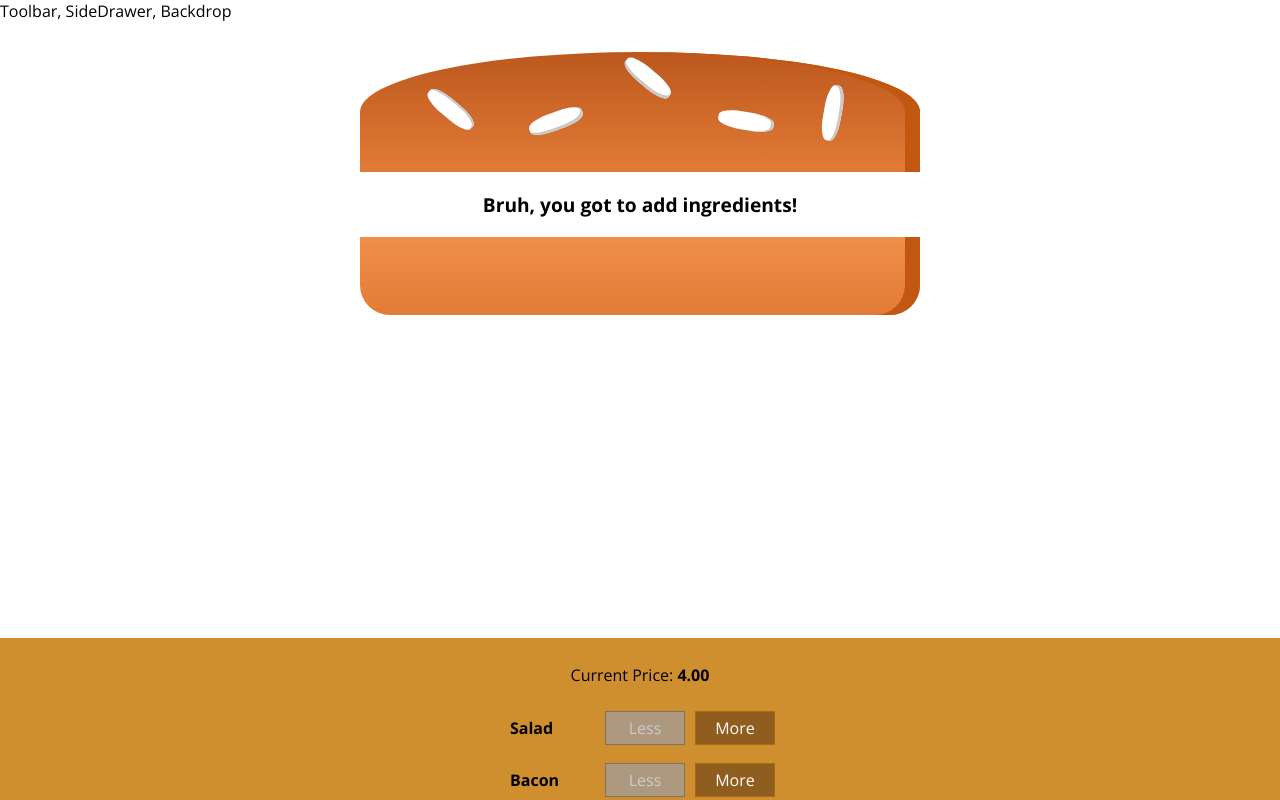
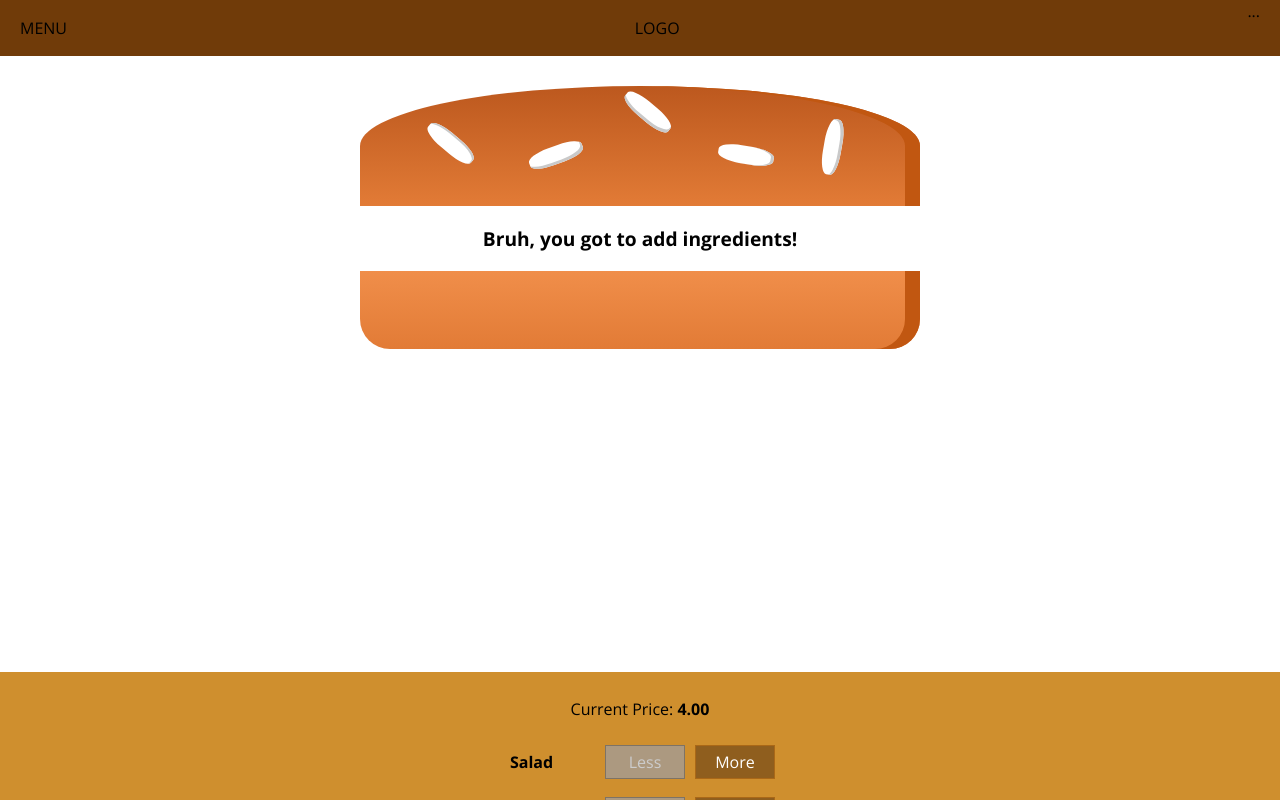
Before and after one commit to RodChris/BurgerBuilder, a React app in the folder burger-builder/: page / in a window 1280 px wide. Shown: the top 800 px of the page. Built offline with nearby package versions, Linux system fonts and the light colour scheme.

Commit message:
added button to cancel and submit order and toolbar

```diff
--- a/burger-builder/src/components/Burger/OrderSummary/OrderSummary.js
+++ b/burger-builder/src/components/Burger/OrderSummary/OrderSummary.js
@@ -1,6 +1,7 @@
 import React from 'react';
 
-import Auxiliary from '../../../hoc/Auxiliary'
+import Auxiliary from '../../../hoc/Auxiliary';
+import Button from '../../UI/Button/Button';
 
 const orderSummary = (props) => {
     const ingredientSummary = Object.keys(props.ingredients)
@@ -18,7 +19,10 @@
             <ul>
                 {ingredientSummary}
             </ul>
+            <p><strong>Total Price: {props.price.toFixed(2)}</strong></p>
             <p>Continue to checkout?</p>
+            <Button btnType='Danger' clicked={props.purchaseCanceled}>CANCEL</Button>
+            <Button btnType='Success' clicked={props.purchaseContinued}>Continue</Button>
         </Auxiliary>
     );
 }
--- a/burger-builder/src/components/Layout/Layout.css
+++ b/burger-builder/src/components/Layout/Layout.css
@@ -1,3 +1,3 @@
 .Content {
-    margin-top: 16px;
+    margin-top: 72px;
 }
--- a/burger-builder/src/components/Layout/Layout.js
+++ b/burger-builder/src/components/Layout/Layout.js
@@ -2,11 +2,12 @@
 
 import Auxiliary from '../../hoc/Auxiliary';
 import classes from './Layout.css';
+import Toolbar from '../Navigation/Toolbar/Toolbar';
 
  const layout = ( props ) => {
   return (
     <Auxiliary>
-        <div>Toolbar, SideDrawer, Backdrop</div>
+        <Toolbar />
         <main className={classes.Content}>
             {props.children}
         </main>
--- /dev/null
+++ b/burger-builder/src/components/Navigation/Toolbar/Toolbar.css
@@ -0,0 +1,18 @@
+.Toolbar {
+    height: 56px;
+    width: 100%;
+    position: fixed;
+    top: 0;
+    left: 0;
+    background-color: #703B09;
+    display: flex;
+    justify-content: space-between;
+    align-items: center;
+    padding: 0 20px;
+    box-sizing: border-box;
+    z-index: 90;
+}
+
+.Toolbar nav {
+    height: 100%;
+}
--- /dev/null
+++ b/burger-builder/src/components/Navigation/Toolbar/Toolbar.js
@@ -0,0 +1,15 @@
+import React from 'react'
+
+import classes from './Toolbar.css'
+
+const toolbar = (props) => (
+    <header className={classes.Toolbar}>
+        <div>MENU</div>
+        <div>LOGO</div>
+        <nav>
+            ...
+        </nav>
+    </header>
+);
+
+export default toolbar;
--- /dev/null
+++ b/burger-builder/src/components/UI/Button/Button.css
@@ -0,0 +1,24 @@
+.Button {
+    background-color: transparent;
+    border: none;
+    color: white;
+    outline: none;
+    cursor: pointer;
+    font: inherit;
+    padding: 10px;
+    margin: 10px;
+    font-weight: bold;
+}
+
+.Button:first-of-type {
+    margin-left: 0;
+    padding-left: 0;
+}
+
+.Success {
+    color: #5C9210;
+}
+
+.Danger {
+    color: #944317;
+}
--- /dev/null
+++ b/burger-builder/src/components/UI/Button/Button.js
@@ -0,0 +1,14 @@
+import React from 'react'
+
+import classes from './Button.css'
+
+const button = (props) => (
+    <button
+        className={[classes.Button, classes[props.btnType]].join(' ')}
+        onClick={props.clicked}>
+        {props.children}
+    </button>
+)
+
+
+export default button;
--- a/burger-builder/src/containers/BurgerBuilder/BurgerBuilder.js
+++ b/burger-builder/src/containers/BurgerBuilder/BurgerBuilder.js
@@ -80,7 +80,11 @@
 
   purchaseCancelHandler = () => {
     this.setState({purchasing: false});
-}
+  }
+
+  purchaseContinueHandler = () => {
+    alert('Purchase complete! Enjoy your burger fatty!')
+  }
 
   render() {
     const disabledInfo = {
@@ -93,7 +97,11 @@
       <Auxiliary>
           <Modal show={this.state.purchasing}
                  modalClosed={this.purchaseCancelHandler}>
-              <OrderSummary ingredients={this.state.ingredients} />
+              <OrderSummary
+                    ingredients={this.state.ingredients}
+                    price={this.state.totalPrice}
+                    purchaseCanceled={this.purchaseCancelHandler}
+                    purchaseContinued={this.purchaseContinueHandler} />
           </Modal>
           <Burger ingredients={this.state.ingredients} />
           <BuildControls
```
